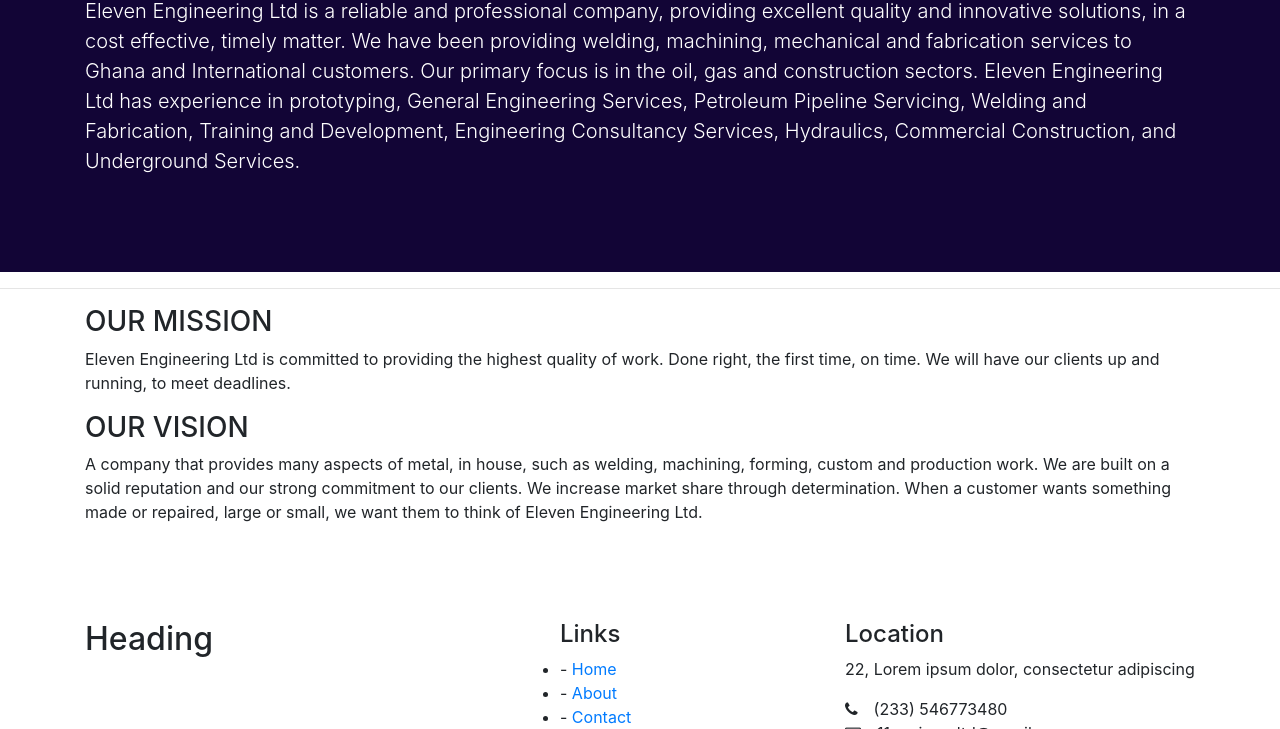
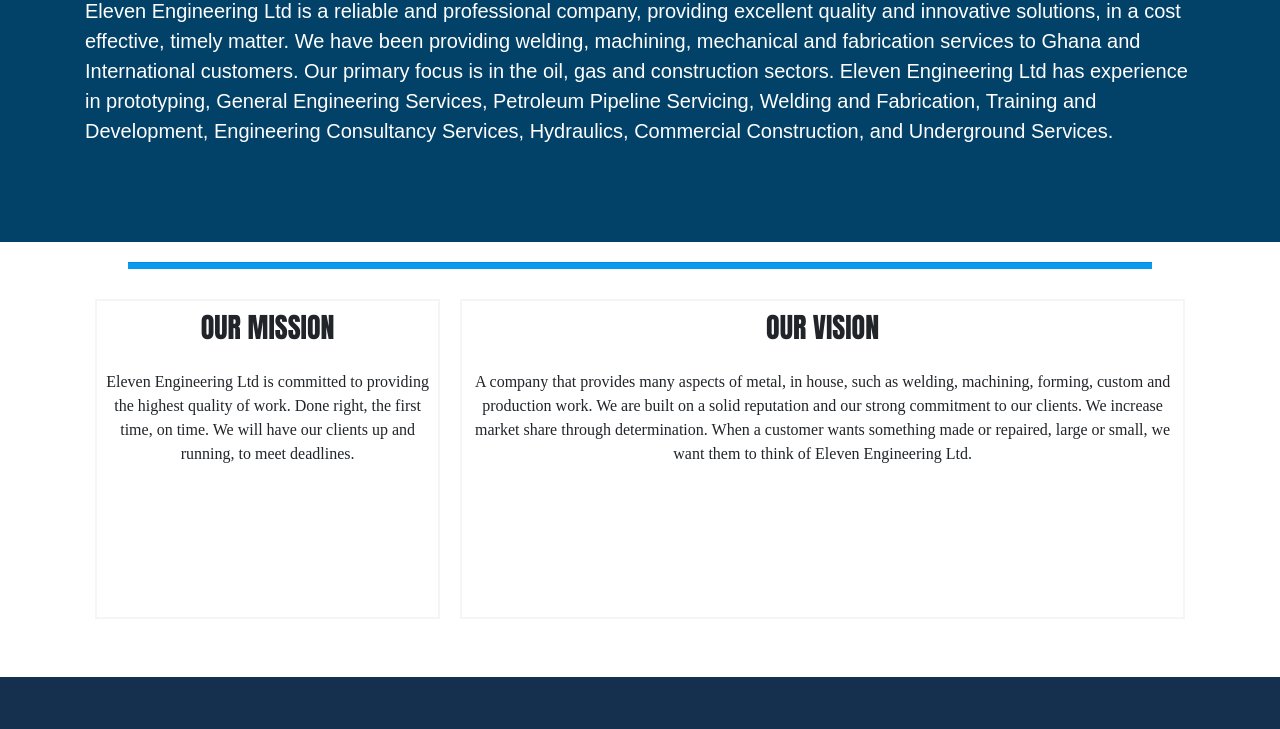
Before and after one commit to sarsahvincent/eleven_engineering, a website: page about.html in a window 1280 px wide. Shown: the part 231-960 px from the top of the page. Drawn offline with Linux system fonts and the light colour scheme; a web font is replaced by a local one.

Commit message:
Add files via upload

```diff
--- a/css/business-frontpage.css
+++ b/css/business-frontpage.css
@@ -1,15 +1,29 @@
-/*!
- * Start Bootstrap - Business Frontpage (https://startbootstrap.com/template/business-frontpage)
- * Copyright 2013-2020 Start Bootstrap
- * Licensed under MIT (https://github.com/StartBootstrap/startbootstrap-business-frontpage/blob/master/LICENSE)
- */
+@import url('https://fonts.googleapis.com/css2?family=Abril+Fatface&family=Anton&family=Chivo&family=Faustina&family=Russo+One&family=Volkhov&display=swap');
+@media(min-width: 768px) {
+    .vision_mission {
+        display: flex;
+        text-align: center;
+    }
+}
 
 body {
     padding-top: 56px;
 }
 
+.welcome {
+    color: red;
+}
+
+.welcome_text {
+    font-family: Chivo;
+    font-size: 1.3rem;
+    font-weight: 500;
+    color: rgb(229, 255, 0) !important;
+}
+
 .navbar-brand {
     font-weight: 700;
+    color: rgb(51, 255, 0) !important;
 }
 
 .business_image {
@@ -19,5 +33,97 @@
 }
 
 .about {
-    background-color: rgb(18, 5, 54) !important;
+    background-color: rgb(2, 66, 104) !important;
 }
+
+.line {
+    width: 80%;
+    height: 6px;
+    background-color: rgb(9, 155, 240);
+    margin-bottom: 20px;
+    margin-top: 20px;
+}
+
+.heading_one {
+    font-family: Anton;
+}
+
+.heading_one span {
+    color: rgb(51, 255, 0);
+    font-size: larger;
+    text-align: center;
+}
+
+.about {
+    font-family: Russo;
+}
+
+.about_text {
+    font-family: Arial;
+}
+
+.vision_mission h3 {
+    font-family: Anton;
+    margin-top: 5px;
+    margin-bottom: 1.6rem;
+}
+
+.mission {
+    margin: 10px;
+    padding: 5px;
+    border: 2px solid whitesmoke;
+    font-family: Chivo;
+    font-weight: 500;
+}
+
+.vission {
+    margin: 10px;
+    padding: 5px;
+    border: 2px solid whitesmoke;
+    font-family: Chivo;
+    height: 40vh;
+    font-weight: 500;
+}
+
+.footer {
+    background: #152f4f;
+    color: white;
+    .links {
+        ul {
+            list-style-type: none;
+        }
+        li a {
+            color: white;
+            transition: color 0.2s;
+            &:hover {
+                text-decoration: none;
+                color: #4180cb;
+            }
+        }
+    }
+    .about-company {
+        i {
+            font-size: 25px;
+        }
+        a {
+            color: white;
+            transition: color 0.2s;
+            &:hover {
+                color: #4180cb;
+            }
+        }
+    }
+    .location {
+        i {
+            font-size: 18px;
+        }
+    }
+    .copyright p {
+        border-top: 1px solid rgba(255, 255, 255, 0.1);
+    }
+}
+
+.footer_links a {
+    color: white !important;
+    text-decoration: none;
+}
```
